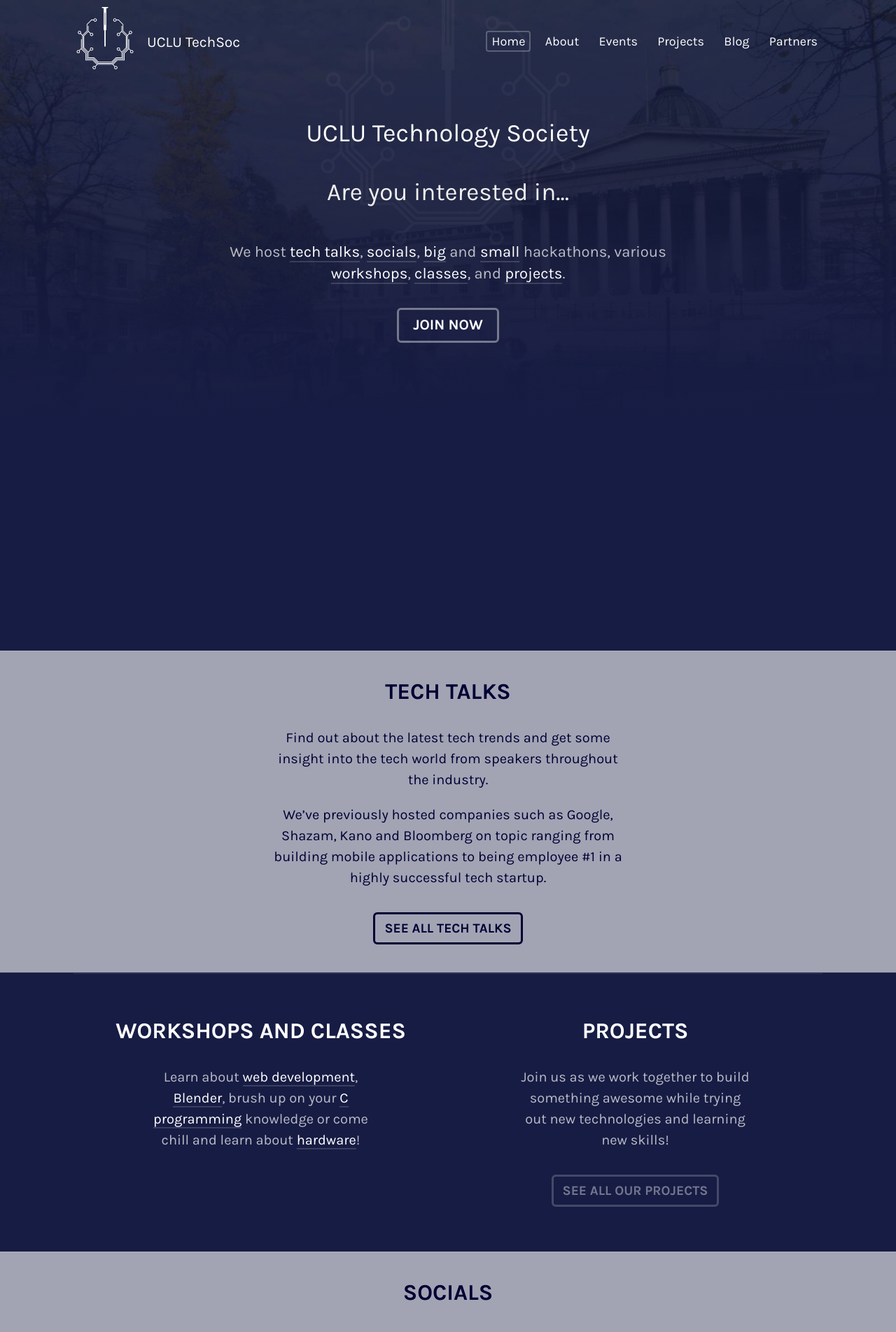
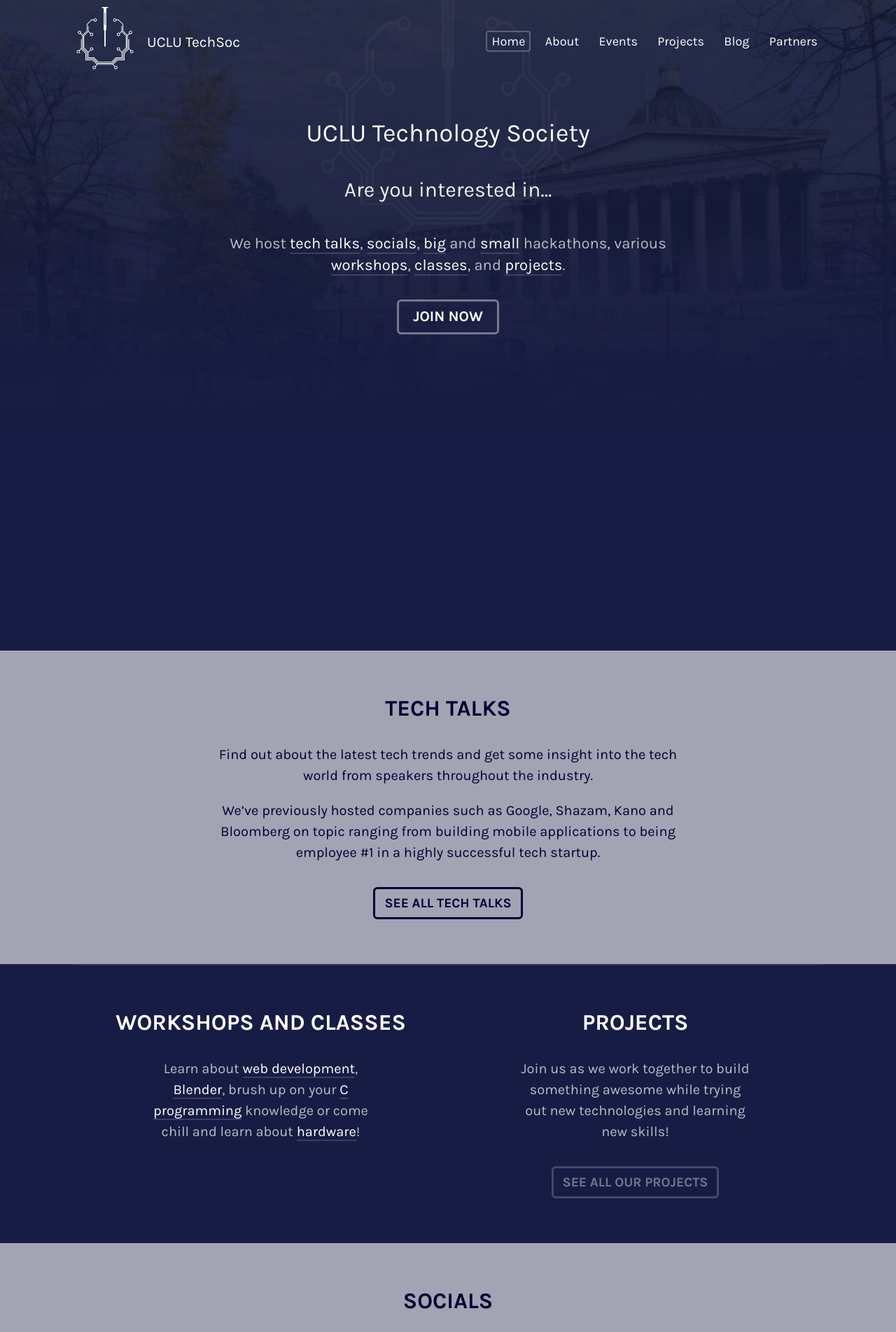
Before and after one commit to danielgavrilov/techsoc, a Jekyll site: the page built from index.html, in a window 1280 px wide. Shown: the top 1904 px of the page at 70% size. Built offline with Jekyll 4.4.1, drawn with Linux system fonts in a browser that asks for light colours; nearby versions of some CDN libraries.

Commit message:
typer font & slight changes to padding sizes

```diff
--- a/assets/css/main.css
+++ b/assets/css/main.css
@@ -815,7 +815,7 @@ tbody.collapse.in { display: table-row-group; }
 /* Typer styles */
 .type-wrapper { margin: auto; padding: 10px 20px 10px 20px; color: #F0F0F0; /*  background-color: rgba(204,204,204,0.2);*/ border-radius: 10px; font-size: 30px; z-index: 1; }
 
-#type-space { font-size: 35px; }
+#type-space { font-size: 1em; }
 
 .typed-cursor { opacity: 1; -webkit-animation: blink 0.7s infinite; animation: blink 0.7s infinite; }
 
@@ -987,7 +987,7 @@ code { font-family: "Source Code Pro", Consolas, Monaco, monospace; }
 
 .page-heading:first-child { margin-top: 0; }
 
-.homepage section { padding: 2.5em 0; text-align: center; border-top: 1px solid rgba(255, 255, 255, 0.1); }
+.homepage section { padding: 4em 0; text-align: center; border-top: 1px solid rgba(255, 255, 255, 0.1); }
 
 .homepage section:last-of-type { border-bottom: 1px solid rgba(255, 255, 255, 0.1); }
 
--- a/assets/scss/_homepage.scss
+++ b/assets/scss/_homepage.scss
@@ -1,7 +1,7 @@
 .homepage {
 
   section {
-    padding: 2.5em 0;
+    padding: 4em 0;
     text-align: center;
     border-top: 1px solid rgba(white, .1);
 
--- a/assets/scss/_typer.scss
+++ b/assets/scss/_typer.scss
@@ -10,7 +10,7 @@
 }
 
 #type-space {
-  font-size: 35px;
+  font-size: 1em;
 }
 
 .typed-cursor{
--- a/index.html
+++ b/index.html
@@ -60,7 +60,7 @@ order: 1
     <div class="wrapper container-fluid">
       <h2 id="tech-talks" class="section-title">Tech talks</h2>
       <div class="row">
-        <div class="col-sm-8 col-sm-offset-2 col-md-6 col-md-offset-3">
+        <div class="col-sm-8 col-sm-offset-2 col-md-8 col-md-offset-2">
           <div class="description">
             <p>Find out about the latest tech trends and get some insight into the tech world from speakers throughout the industry.</p>
             <p>We’ve previously hosted companies such as Google, Shazam, Kano and Bloomberg on topic ranging from building mobile applications to being employee #1 in a highly successful tech startup.</p>
@@ -101,7 +101,7 @@ order: 1
       <div class="wrapper container-fluid">
         <h2 id="socials" class="section-title">Socials</h2>
         <div class="row">
-          <div class="col-sm-8 col-sm-offset-2 col-md-6 col-md-offset-3">
+          <div class="col-sm-8 col-sm-offset-2 col-md-8 col-md-offset-2">
             <div class="description">
               <p>TechSoc socials are a great chance to hang out, meet people involved in different parts of the society and make awesome new friends!</p>
               <p>We do a bi-weekly Tuesday social, collaborations with other societies, days out in London, and a scavenger hunt. Everyone’s welcome, whether or not you’re a member!</p>
@@ -116,7 +116,7 @@ order: 1
     <div class="wrapper container-fluid">
       <h2 id="hackathons" class="section-title">Hackathons</h2>
       <div class="row">
-        <div class="col-sm-8 col-sm-offset-2 col-md-6 col-md-offset-3">
+        <div class="col-sm-8 col-sm-offset-2 col-md-8 col-md-offset-2">
           <div class="description">
             <p>We love hackathons here at TechSoc! Whether we’re running our own or venturing across the UK and beyond, you’re bound to find us working on a cool new project.</p>
             <p>In the past, we’ve hosted a seriously successful Local Hack Day with our local community and we’ll be hosting <a href="http://hacklondon.org">HackLondon</a> with <a href="http://kcl.tech">KCL Tech</a> in February 2016. Until then, join us as we hit up hackathons in London and around the UK.</p>
@@ -131,7 +131,7 @@ order: 1
     <div class="wrapper container-fluid">
       <h2 id="hacklondon" class="section-title">HackLondon</h2>
       <div class="row">
-        <div class="col-sm-8 col-sm-offset-2 col-md-6 col-md-offset-3">
+        <div class="col-sm-8 col-sm-offset-2 col-md-8 col-md-offset-2">
           <div class="description">
             <p>Find out about the latest tech trends and get some insight into the tech world from speakers throughout the industry.</p>
             <p>We’ve previously hosted companies such as Google, Shazam, Kano and Bloomberg on topic ranging from building mobile applications to being employee #1 in a highly successful tech startup.</p>
```
Also changed, not shown: 1 other file.
